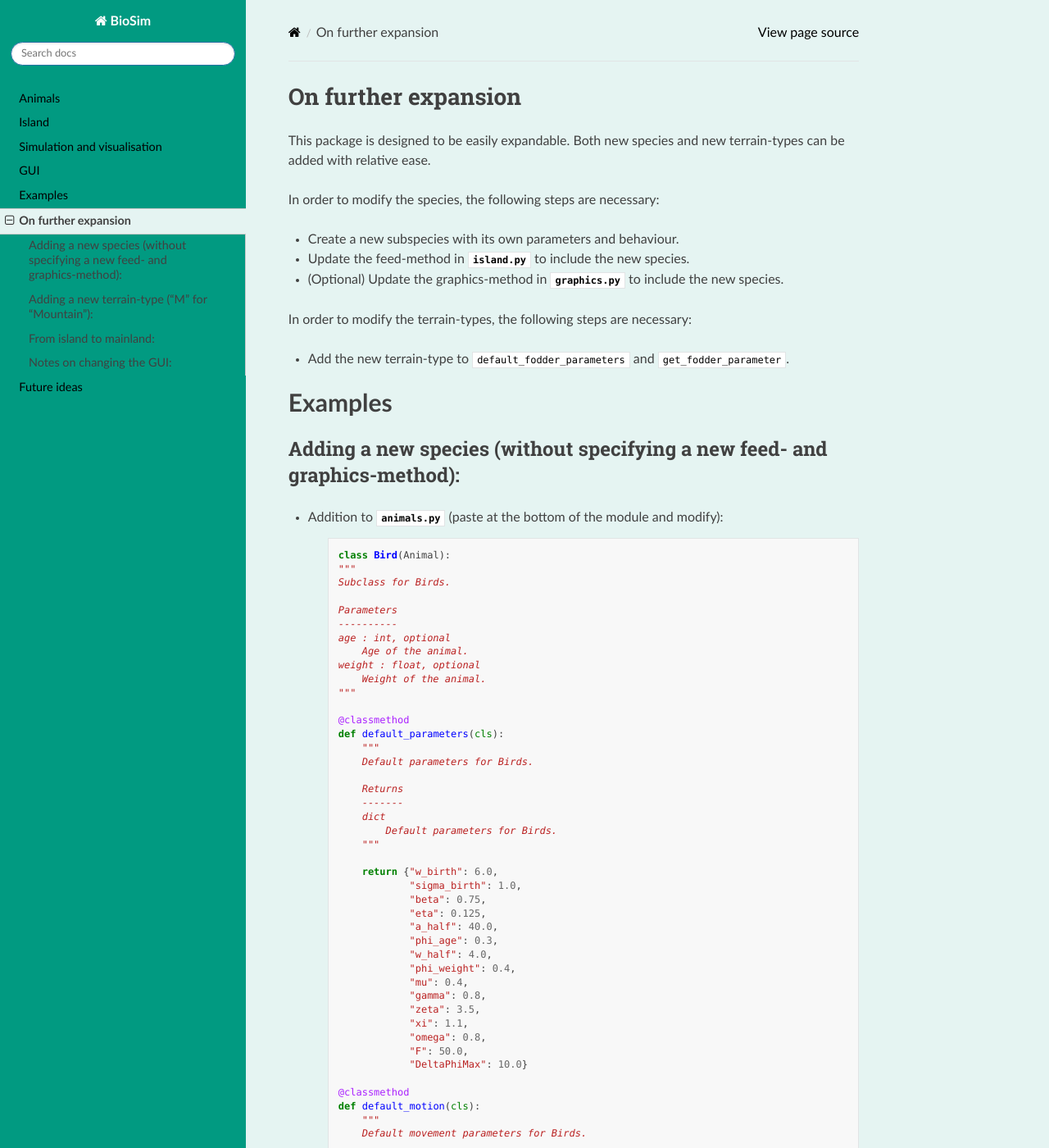
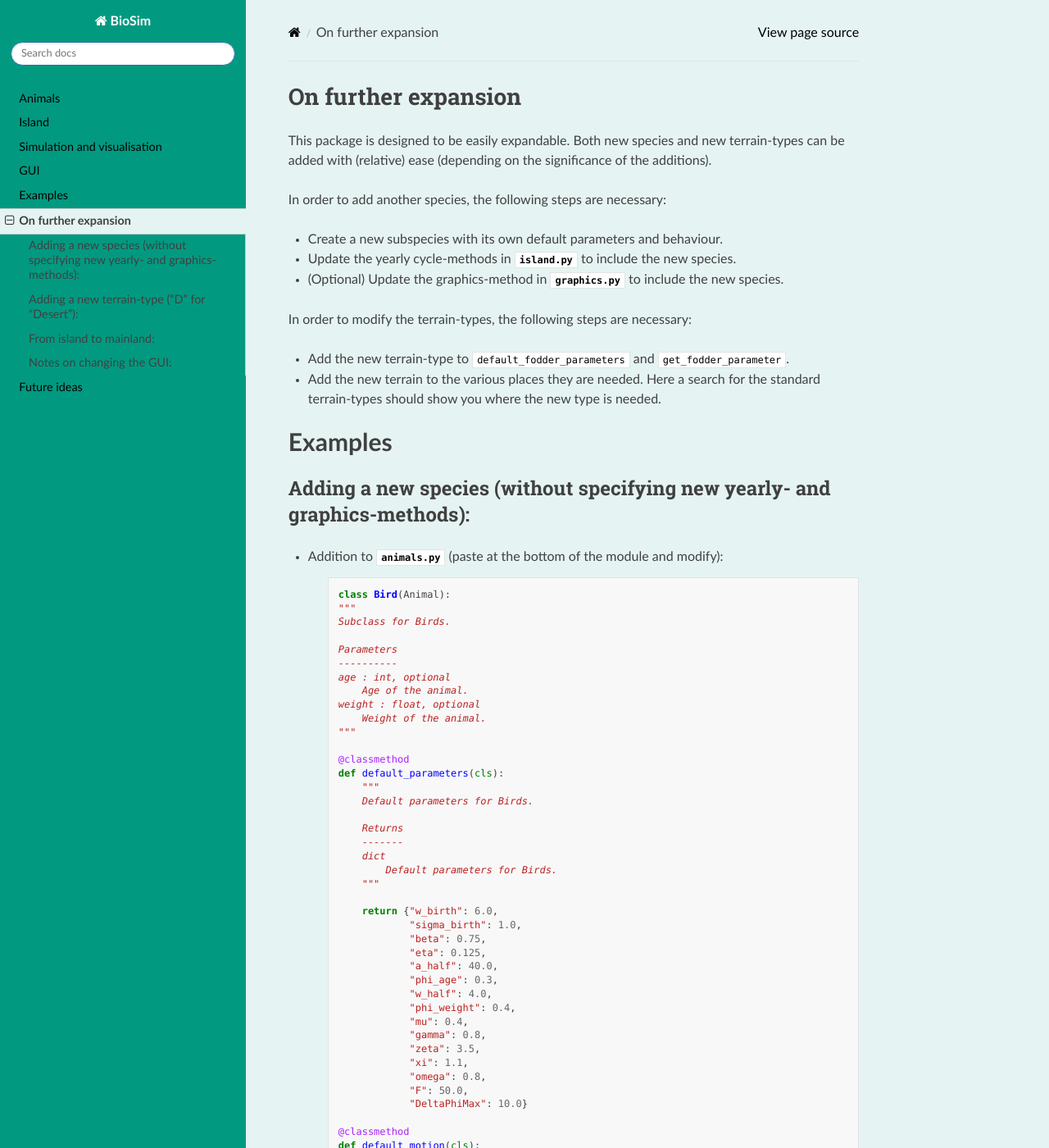
Before and after one commit to hallvardnmbu/ecosystem, a Sphinx documentation site: the page built from docs/expansion.rst, in a window 1280 px wide and 1400 px high. Shown: the whole window at 82% size. Built offline with Sphinx 7.4.7 and the Read the Docs theme 2.0.0, drawn with Linux system fonts in a browser that asks for light colours; some of the changed text lies outside the part shown.

```diff
--- a/docs/expansion.rst
+++ b/docs/expansion.rst
@@ -2,13 +2,13 @@ On further expansion
 ====================
 
 This package is designed to be easily expandable. Both new species and new terrain-types can be
-added with relative ease.
+added with (relative) ease (depending on the significance of the additions).
 
-In order to modify the species, the following steps are necessary:
+In order to add another species, the following steps are necessary:
 
-* Create a new subspecies with its own parameters and behaviour.
+* Create a new subspecies with its own default parameters and behaviour.
 
-* Update the feed-method in :mod:`island.py` to include the new species.
+* Update the yearly cycle-methods in :mod:`island.py` to include the new species.
 
 * (Optional) Update the graphics-method in :mod:`graphics.py` to include the new species.
 
@@ -16,14 +16,17 @@ In order to modify the terrain-types, the following steps are necessary:
 
 * Add the new terrain-type to :code:`default_fodder_parameters` and :code:`get_fodder_parameter`.
 
+* Add the new terrain to the various places they are needed. Here a search for the standard
+  terrain-types should show you where the new type is needed.
+
 .. raw:: html
 
    <div style="text-align: left; font-size: 30px; margin-bottom: 20px;">
       <b>Examples</b>
    </div>
 
-Adding a new species (without specifying a new feed- and graphics-method):
---------------------------------------------------------------------------
+Adding a new species (without specifying new yearly- and graphics-methods):
+----------------------------------------------------------------------------
 
 * Addition to :mod:`animals.py` (paste at the bottom of the module and modify):
 
@@ -81,12 +84,13 @@ Adding a new species (without specifying a new feed- and graphics-method):
                 Movable terrain.
             """
 
-            return 3, {"H": True, "L": True, "D": True, "W": True}
+            return {"stride": 3,
+                    "movable": {"H": True, "L": True, "M": True, "W": True}}
 
 Here a new species called "Bird" is added. The bird-species has a modified stride-size of 3
 (moves three tiles per year) and can move on all terrain-types.
 
-Adding a new terrain-type ("M" for "Mountain"):
+Adding a new terrain-type ("D" for "Desert"):
 -----------------------------------------------
 
 * :code:`default_fodder_parameters`
@@ -104,7 +108,7 @@ Adding a new terrain-type ("M" for "Mountain"):
                 A dictionary with the default fodder parameters for the different terrain types.
             """
 
-            return {"H": 300, "L": 800, "D": 0, "W": 0, "M": 100}
+            return {"H": 300, "L": 800, "M": 0, "W": 0, "D": 100}
 
 * :code:`get_fodder_parameters`
 
@@ -128,9 +132,9 @@ Adding a new terrain-type ("M" for "Mountain"):
 
             return {"H": cls.H,
                     "L": cls.L,
-                    "D": cls.D,
+                    "M": cls.M,
                     "W": cls.W,
-                    "M": cls.M}[terrain_type]
+                    "D": cls.D}[terrain_type]
 
 From island to mainland:
 ------------------------
@@ -150,7 +154,8 @@ If it is desired to create a mainland-map, it is also necessary to modify :code:
 Notes on changing the GUI:
 --------------------------
 
-If it is desired to change the GUI, contact the authors of this package or try modifying the code
-yourself. As the GUI was meant as a fun side-project, it was not prioritised when it came to
-generalising the code, and was therefore buildt for the specific case of Herbivores and
-Carnivores on an island of terrain-types Lowland, Highland, Desert and Water.
+If it is desired to change the GUI, contact the author (Hallvard H. Lavik) of this package or try
+modifying the code yourself. As the GUI was meant as a fun side-project and for the
+ECOL100-course, it is not as generalised as the rest of the package. It was buildt for
+the specific case of Herbivores and Carnivores on an island of terrain-types Lowland, Highland,
+Mountain and Water.
```
Also changed, not shown: docs/examples.rst (+12 -11 lines), docs/future.rst (+6 -8 lines), docs/gui.rst (+4 -7 lines), docs/index.rst (+6 -3 lines), 2 other files.
